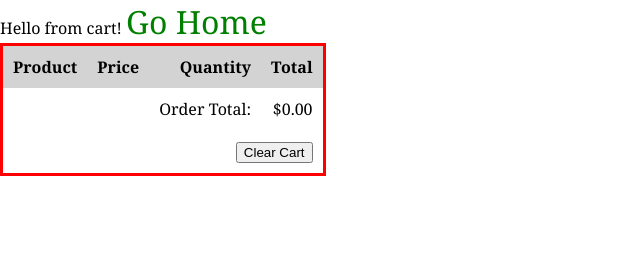
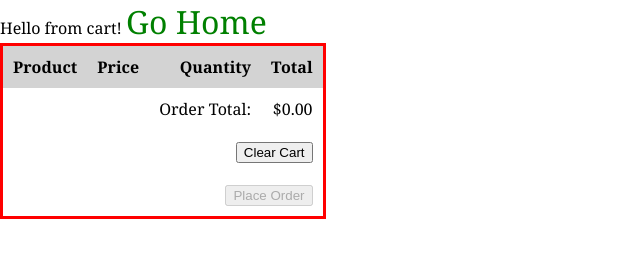
Before and after one commit to greg-gilliam/lab-07-shopping-cart, a plain HTML site: page cart/index.html in a window 1280 px wide. Shown: the whole page, without its empty margins (0-640 px from the left). Drawn offline with Linux system fonts and the light colour scheme.

Commit message:
added disabled/enabled place order button

```diff
--- a/cart/cart.js
+++ b/cart/cart.js
@@ -27,3 +27,14 @@ clearButton.addEventListener('click', ()=>{
     clearCart();
     location.reload();
 });
+
+const orderButton = document.getElementById('order');
+const cart = getCart();
+if (cart.length === 0){
+    orderButton.disabled = true;
+} else {
+    orderButton.addEventListener('click', ()=>{
+        console.log('order placed');
+    }
+    );
+}
--- a/cart/index.html
+++ b/cart/index.html
@@ -36,6 +36,11 @@
                     <button id="clear">Clear Cart</button>
                 </td>
             </tr>
+            <tr>
+                <td colspan="4">
+                    <button id="order">Place Order</button>
+                </td>
+            </tr>
         </tfoot>
     </table>
     <script src="cart.js" type="module"></script>
--- a/storage-utils.js
+++ b/storage-utils.js
@@ -4,7 +4,6 @@ export const CART = 'MY-CART';
 
 export function getCart(){
     let stringCart = localStorage.getItem(CART) || '[]';
-
     const cart = JSON.parse(stringCart);
     return cart;
 }
@@ -25,6 +24,9 @@ export function addItemtoCart(itemId){
 }
 
 
+export function setCart(){
+    localStorage.setItem(CART);
+}
 export function clearCart(){
     localStorage.removeItem(CART);
 }
```
Also changed, not shown: cart/cart.css (line endings or trailing spaces).
